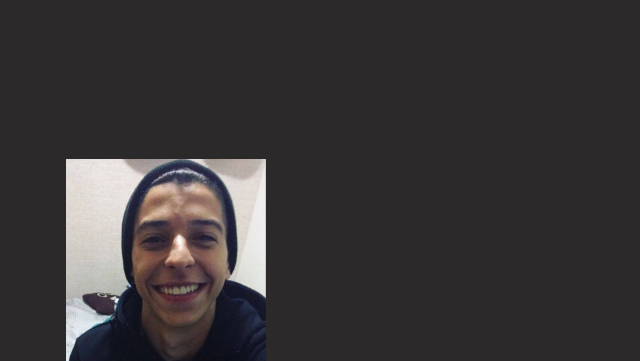
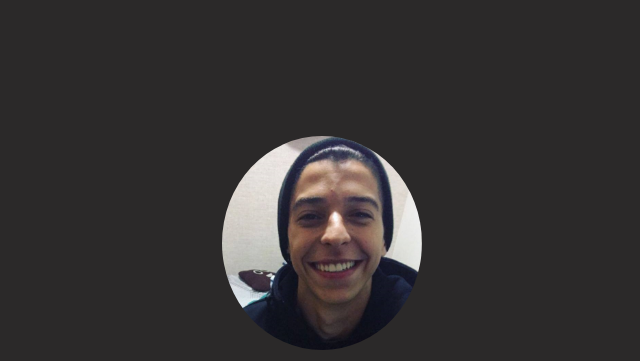
Before and after one commit to luizchaves97/luizchaves97.github.io, a plain HTML site: page index.html in a window 1280 px wide. Shown: the top 361 px of the page, without its empty margins (318-958 px from the left). Drawn offline with nearby package versions, Linux system fonts and the light colour scheme.

Commit message:
alterações do bootstrap

```diff
--- a/index.html
+++ b/index.html
@@ -8,7 +8,7 @@
     <meta name="author" content="Luiz Felipe Rodrigues Chaves">
 
 	<title>Luiz Felipe - PHP and Front-end Developer</title>
-	<link rel="stylesheet" href="https://blackrockdigital.github.io/startbootstrap-creative/vendor/bootstrap/css/bootstrap.min.css">
+	<link rel="stylesheet" href="https://maxcdn.bootstrapcdn.com/bootstrap/3.3.7/css/bootstrap.min.css" integrity="sha384-BVYiiSIFeK1dGmJRAkycuHAHRg32OmUcww7on3RYdg4Va+PmSTsz/K68vbdEjh4u" crossorigin="anonymous">
 	<link href="https://fonts.googleapis.com/css?family=Source+Sans+Pro:200,200i,300,300i,400,400i,600,600i,700,700i,900,900i" rel="stylesheet">
 	<link rel="stylesheet" href="assets/css/font-awesome.css">
 	<link rel="stylesheet" href="assets/css/style.css">
```
